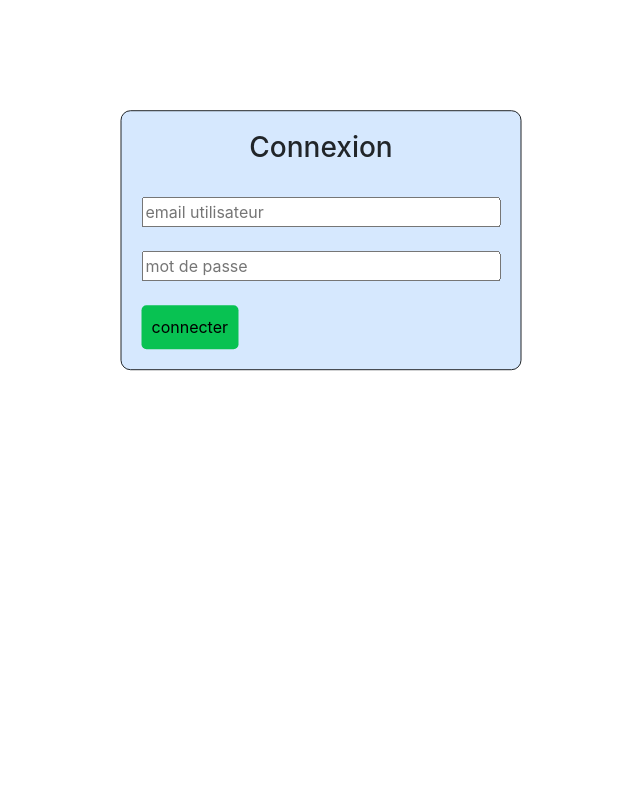
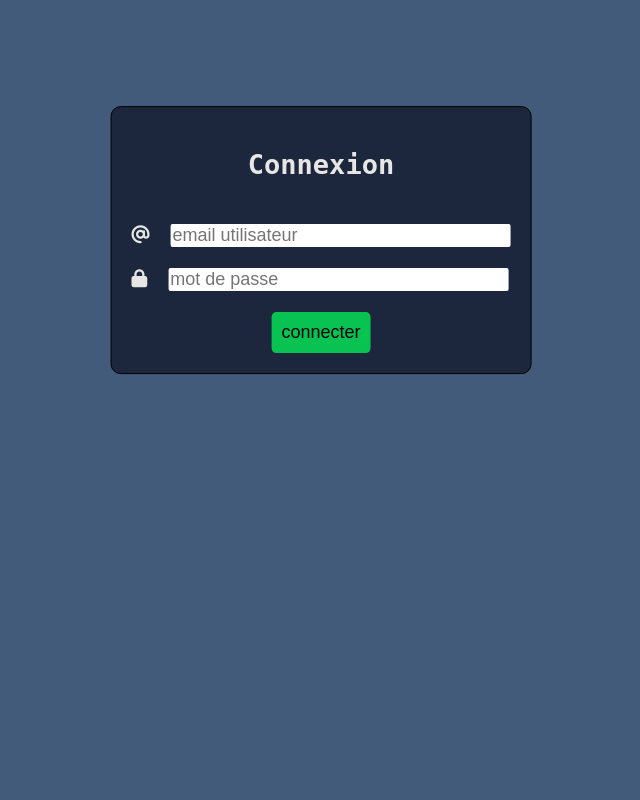
Before and after one commit to medhidev/Valres2, a PHP site: page / in a window 1280 px wide. Shown: the whole page, without its empty margins (319-959 px from the left). Run offline with PHP 8.4, Linux system fonts and the light colour scheme; some libraries are stand-ins or nearby versions.

Commit message:
ajout des correctif a resolv + début css

```diff
--- a/controller/login.php
+++ b/controller/login.php
@@ -57,6 +57,10 @@ if(isset($_POST["connecter"])){
     else{
         echo sendError("Compte introuvable");
     }
+
+    if (isset($_POST["connecter"])){
+
+    }
 }
 
 /* Vue Login / Connexion  */
--- /dev/null
+++ b/vue/css/connexion.css
@@ -0,0 +1,43 @@
+@import url("root.css");
+
+#connexion{
+    position: absolute;
+    top: 30%;
+    left: 50%;
+    transform: translate(-50%,-50%);
+    padding: 20px;
+    border: solid 1px;
+    border-radius: 10px;
+    background-color: var(--gray-medium);
+}
+
+#title_form{
+    color: var(--light-gray);
+    text-align:center;
+}
+
+input{
+    font-size: var(--police);
+}
+
+#center_form{
+    display: flex;
+    justify-content: center;
+}
+
+#connexion_btn{
+    background-color: #08c252;
+    border: none;
+    padding: 10px;
+    border-radius: 5px
+}
+
+#btn_position{
+    display: flex;
+    justify-content: center;
+}
+
+#icon{
+    padding-right: 10px;
+    color: var(--light-gray);
+}
--- /dev/null
+++ b/vue/css/root.css
@@ -0,0 +1,92 @@
+:root{
+    /* PANNEL */
+    --dark-gray: #0D1B2B;
+    --gray-medium: #1C263D;
+    --cyan-gray: #435B7B;
+    --gray: #7C90AD;
+    --light-gray: #E6E7E4;
+
+    /* Couleurs Spéciales */
+
+
+    /* Autres */
+    --police: 18px;
+
+    /* Taille */
+    --separe: 2px;
+    --bit: 10px;
+    --bit2: 20px;
+    --little-bit: 5%;
+    --little: 10%;
+    --medium: 20%;
+    --mid: 200px;
+    --huge: 50%;
+    --max: 100%;
+
+}
+
+body{
+    font-family: monospace;
+    font-size: var(--police);
+    background-color: var(--cyan-gray);
+}
+
+li {
+    padding-left: var(--separe);
+    display: inline-block;
+}
+
+a{
+    margin-right: 10px;
+    text-decoration: none;
+    color: var(--light-gray);
+}
+
+select, input, table{
+    font-size: var(--police);
+    border: none;
+    border-radius: var(--separe);
+}
+
+/* Saisit
+
+input{
+    border: none;
+    border-radius: var(--separe);
+} */
+
+select:focus, input:focus{
+    /* border: none; */
+    outline: none;
+}
+
+/* NAVBAR */
+
+nav{
+    position: fixed;
+    top: 0;
+    left: 0;
+    width: var(--max);
+
+    color: var(--gray);
+    background-color: var(--gray-medium);
+
+    padding: 20px;
+    justify-content: space-between;
+    align-items: center;
+}
+
+.item_right{
+    display: flex;
+    justify-content: flex-end;
+}
+
+/* TABLEAU */
+
+th{
+    background-color: var(--dark-gray);
+}
+
+td{
+    background-color: var(--light-gray);
+}
--- a/vue/entete.php
+++ b/vue/entete.php
@@ -1,29 +1,3 @@
-<style>
-	body{
-		font-family: arial;
-	}
-
-	li {
-		display: inline-block;
-	}
-
-	a{
-		margin-right: 10px;
-		text-decoration: none;
-		color: #1E90FF
-	}
-
-	input:focus{
-        /* border: none; */
-        outline: none;
-    }
-
-	nav{
-		background-color: #c2dbed;
-		padding: 20px;
-	}
-</style>
-
 <?php
 
 if ($_SERVER["SCRIPT_FILENAME"] == __FILE__) {
@@ -33,6 +7,8 @@ if ($_SERVER["SCRIPT_FILENAME"] == __FILE__) {
 ?>
 
 <!-- NAV BAR -->
+<link rel="stylesheet" href="/Valres2/vue/css/root.css">
+
 <?php
 if ($_SESSION["permission"] == null && $_SESSION["id"] == null){}
 else { ?>
@@ -41,8 +17,8 @@ else { ?>
 		<?php if ($_SESSION["permission"] == 1){ ?>
 			<li><a href="./?action=reservation">Reservations</a></li>
 			<li><a href="./?action=salle">Salles</a></li>
+			<li><?= "Utilisateur: <strong>".$_SESSION["nom"]."</strong>"; ?></li>
 			<li><a href="./?action=logout">Deconnexion</a></li>
-			<li><?= $_SESSION["nom"]." (Utilisateur)"; ?></li>
 		<?php } ?>
 
 		<!-- SECRETAIRE -->
--- a/vue/vueConnexion.php
+++ b/vue/vueConnexion.php
@@ -3,48 +3,30 @@
 <head>
     <meta charset="UTF-8">
     <meta name="viewport" content="width=device-width, initial-scale=1.0">
-    <link rel="stylesheet" href="https://stackpath.bootstrapcdn.com/bootstrap/4.3.1/css/bootstrap.min.css">
+
+    <!-- Dependance -->
+    <script src="https://kit.fontawesome.com/7aec2fa477.js" crossorigin="anonymous"></script>
+    <link rel="stylesheet" href="/Valres2/vue/css/root.css">
+    <link rel="stylesheet" href="/Valres2/vue/css/connexion.css">
+
     <title>Connexion Valres</title>
 </head>
-<style>
-    #connexion{
-        position: absolute;
-        top: 30%;
-        left: 50%;
-        transform: translate(-50%,-50%);
-        padding: 20px;
-        border: solid 1px;
-        border-radius: 10px;
-        background-color: #D6E8FE;
-    }
 
-    #title_form{
-        text-align:center;
-    }
-
-    #center_form{
-        display: flex;
-        justify-content: center;
-    }
-
-    #connexion_btn{
-        background-color: #08c252;
-        border: none;
-        padding: 10px;
-        border-radius: 5px
-    }
-
-</style>
 <body>
     <!-- Mettre le Nom de l'utilisateur ! -->
+
     <form action="#" method="post" id="connexion">
-        <h3 id="title_form">Connexion</h3><br>
+        <h2 id="title_form">Connexion</h2><br>
 
-        <input type="mail" name="email" placeholder="email utilisateur" id="input_form" size="30px" required><br><br>
+        <span id="icon"><i class="fa fa-at"></i></span>
+        <input type="mail" name="email" placeholder="email utilisateur" id="input_form" size=30% required><br><br>
 
-        <input type="password" name="password" placeholder="mot de passe" size="30px" required><br><br>
+        <span id="icon"><i class="fas fa-lock"></i></span>
+        <input type="password" name="password" placeholder="mot de passe" size=30% required><br><br>
 
-        <input type="submit" value="connecter" name="connecter" id="connexion_btn">
+        <div id="btn_position">
+            <input type="submit" value="connecter" name="connecter" id="connexion_btn">
+        </div>
     </form>
 </body>
 </html>
```
Also changed, not shown: vue/css/reservation.css (added, +27 -0 lines), vue/css/salle.css (added, +19 -0 lines), vue/vueReservation.php (+9 -16 lines), vue/vueSalle.php (+1 -11 lines), vue/vueCreerCompte.php (added), 1 other file.
